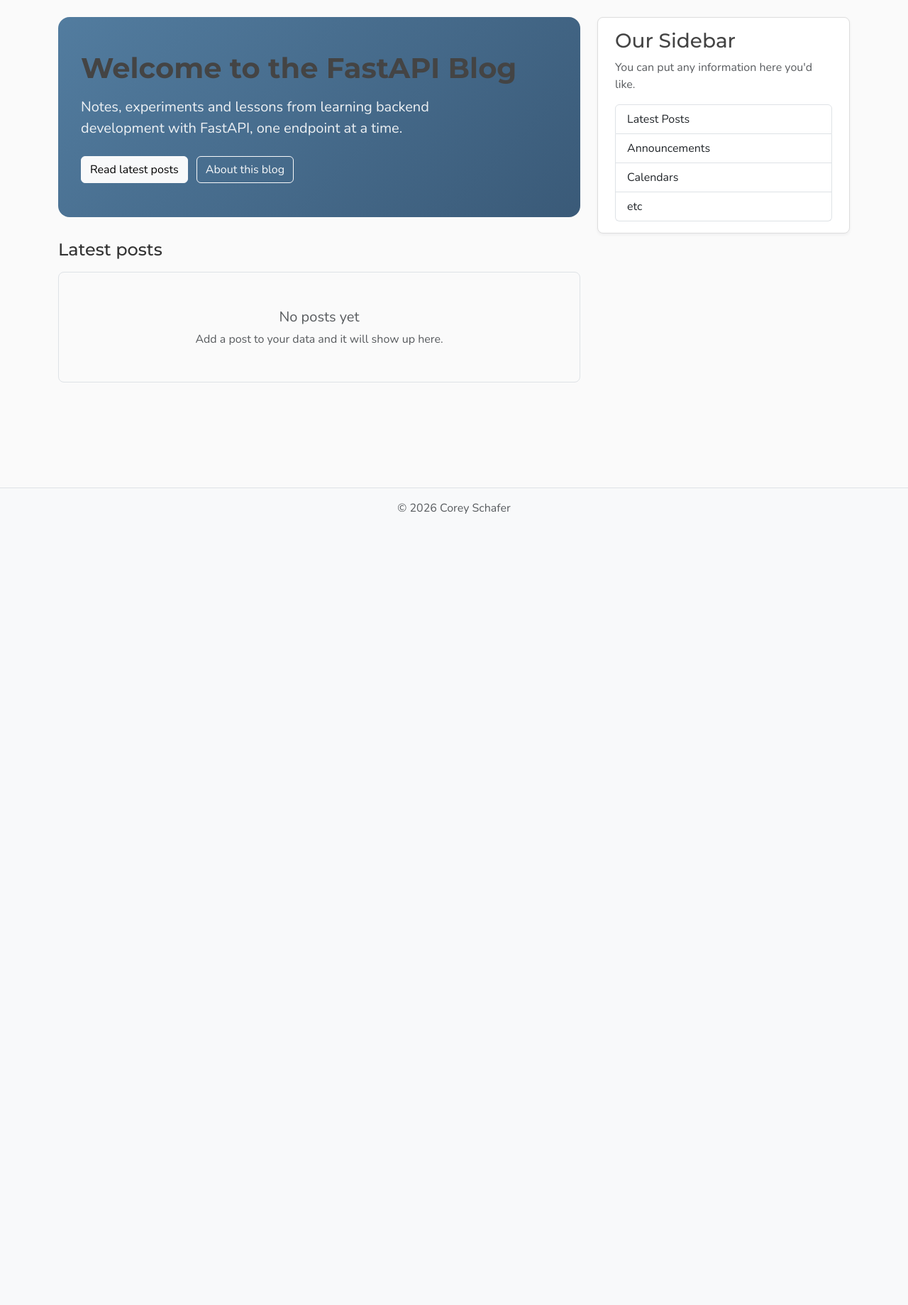
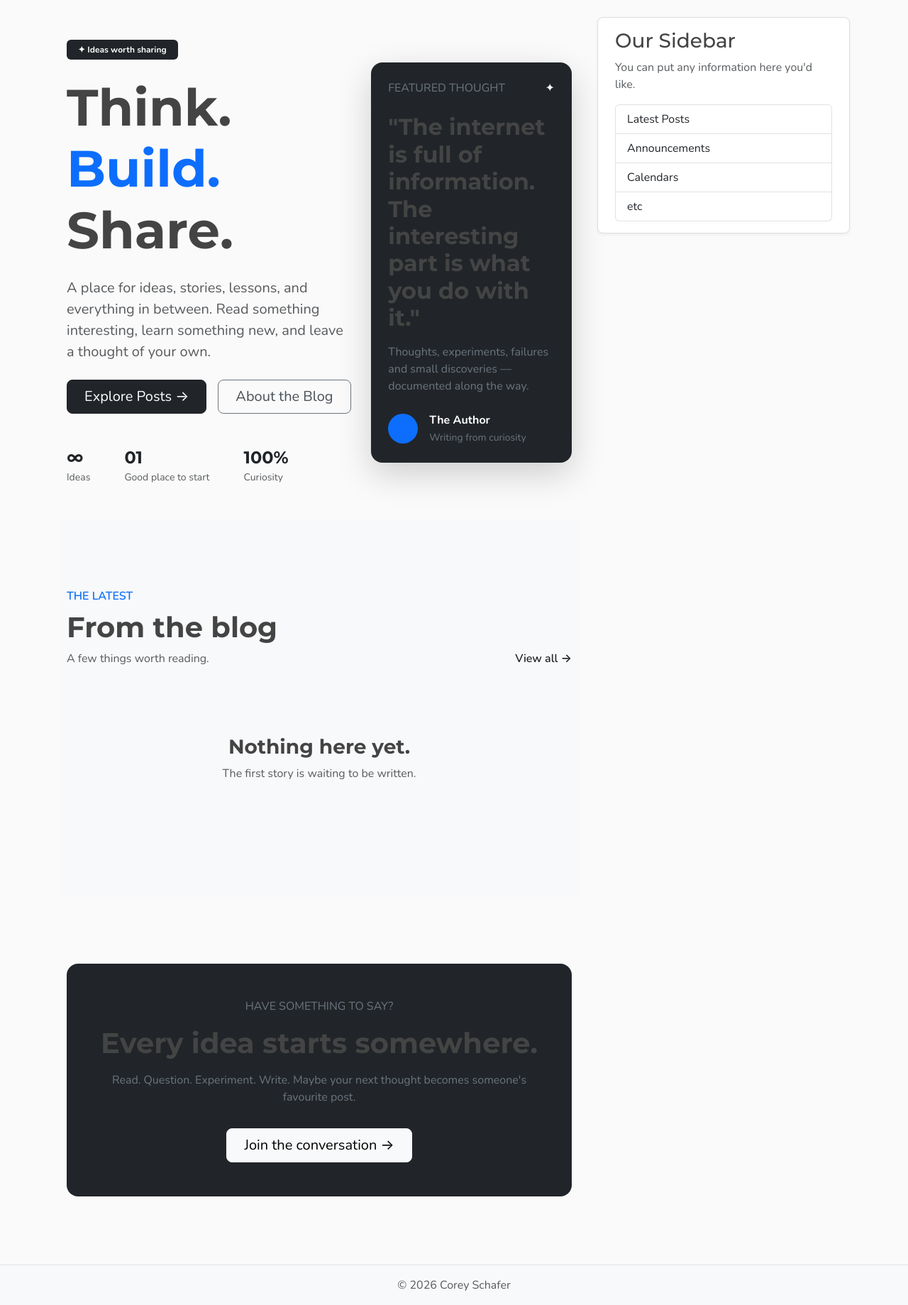
Before and after one commit to raghavendra-lucifer-118/FastAPI-app, a FastAPI app: page / in a window 1280 px wide. Shown: the part 56-1895 px from the top of the page at 71% size. Before the commit the page ends 780 px from the top, so only its background shows below. Run offline with FastAPI, Linux system fonts and the light colour scheme.

Commit message:
Jinja2 Templates and works on it

```diff
--- a/src/fastapi_app/templates/home.html
+++ b/src/fastapi_app/templates/home.html
@@ -1,75 +1,367 @@
 {% extends "layout.html" %}
 
 {% block content %}
-<style>
-  /* Page-specific styles (uses Bootstrap variables, so dark mode works automatically) */
-  .hero {
-    background: linear-gradient(135deg, #527c9f 0%, #3a5a78 100%);
-    color: #fff;
-    border-radius: 1rem;
-    padding: 3rem 2rem;
-    margin-bottom: 2rem;
-  }
-  .hero h1 { font-family: 'Montserrat', sans-serif; font-weight: 700; }
-  .hero p  { font-family: 'Nunito', sans-serif; opacity: .9; max-width: 34rem; }
 
-  .post-card {
-    border: 1px solid var(--bs-border-color);
-    border-left: 4px solid #527c9f;
-    border-radius: .75rem;
-    background: var(--bs-body-bg);
-    transition: box-shadow .2s ease, transform .2s ease;
-  }
-  .post-card:hover {
-    box-shadow: 0 .5rem 1.25rem rgba(0, 0, 0, .12);
-    transform: translateY(-2px);
-  }
-  .avatar {
-    width: 40px; height: 40px;
-    border-radius: 50%;
-    background: #527c9f; color: #fff;
-    display: inline-flex; align-items: center; justify-content: center;
-    font-weight: 700;
-  }
-  .post-title { font-family: 'Montserrat', sans-serif; font-weight: 600; }
-  @media (prefers-reduced-motion: reduce) {
-    .post-card { transition: none; }
-    .post-card:hover { transform: none; }
-  }
-</style>
+<!-- =========================
+     HERO SECTION
+========================= -->
 
-<!-- Hero -->
-<section class="hero">
-  <h1 class="display-6 mb-3">Welcome to the FastAPI Blog</h1>
-  <p class="lead mb-4">
-    Notes, experiments and lessons from learning backend development with FastAPI,
-    one endpoint at a time.
+<section class="hero-section pt-3 pb-4">
+
+    <div class="container pt-3 pb-4">
+
+        <div class="row align-items-center">
+
+            <!-- LEFT SIDE -->
+
+            <div class="col-lg-7">
+
+                <span class="badge bg-dark px-3 py-2 mb-4">
+                    ✦ Ideas worth sharing
+                </span>
+
+                <h1 class="display-2 fw-bold mb-4">
+                    Think.
+                    <span class="text-primary">Build.</span>
+                    Share.
+                </h1>
+
+                <p class="lead text-muted mb-4"
+                   style="max-width: 650px;">
+
+                    A place for ideas, stories, lessons, and everything
+                    in between. Read something interesting, learn something
+                    new, and leave a thought of your own.
+
                 </p>
-  <a href="{{ url_for("get_all_posts")}}" class="btn btn-light me-2">Read latest posts</a>
-  <a href="{{ url_for('about_app') }}" class="btn btn-outline-light">About this blog</a>
+
+
+                <!-- BUTTONS -->
+
+                <div class="d-flex gap-3 flex-wrap">
+
+                    <a href="{{ url_for('get_all_posts') }}"
+                       class="btn btn-dark btn-lg px-4">
+
+                        Explore Posts →
+
+                    </a>
+
+
+                    <a href="{{ url_for('about_app') }}"
+                       class="btn btn-outline-secondary btn-lg px-4">
+
+                        About the Blog
+
+                    </a>
+
+                </div>
+
+
+                <!-- SMALL STATS -->
+
+                <div class="mt-5 d-flex gap-5 text-muted">
+
+                    <div>
+
+                        <h4 class="fw-bold text-dark mb-0">
+                            ∞
+                        </h4>
+
+                        <small>
+                            Ideas
+                        </small>
+
+                    </div>
+
+
+                    <div>
+
+                        <h4 class="fw-bold text-dark mb-0">
+                            01
+                        </h4>
+
+                        <small>
+                            Good place to start
+                        </small>
+
+                    </div>
+
+
+                    <div>
+
+                        <h4 class="fw-bold text-dark mb-0">
+                            100%
+                        </h4>
+
+                        <small>
+                            Curiosity
+                        </small>
+
+                    </div>
+
+                </div>
+
+            </div>
+
+
+            <!-- RIGHT FEATURED CARD -->
+
+            <div class="col-lg-5 mt-4 mt-lg-0">
+
+                <div class="p-4 rounded-4 shadow-lg bg-dark text-white">
+
+                    <div class="d-flex
+                                justify-content-between
+                                align-items-center
+                                mb-4">
+
+                        <span class="text-secondary">
+                            FEATURED THOUGHT
+                        </span>
+
+                        <span>
+                            ✦
+                        </span>
+
+                    </div>
+
+
+                    <h2 class="fw-bold mb-3">
+
+                        "The internet is full of information.
+                        The interesting part is what you do with it."
+
+                    </h2>
+
+
+                    <p class="text-secondary mb-4">
+
+                        Thoughts, experiments, failures and small discoveries —
+                        documented along the way.
+
+                    </p>
+
+
+                    <div class="d-flex align-items-center gap-3">
+
+                        <div class="rounded-circle bg-primary"
+                             style="width:42px;height:42px;">
+                        </div>
+
+
+                        <div>
+
+                            <strong>
+                                The Author
+                            </strong>
+
+                            <br>
+
+                            <small class="text-secondary">
+                                Writing from curiosity
+                            </small>
+
+                        </div>
+
+                    </div>
+
+                </div>
+
+            </div>
+
+        </div>
+
+    </div>
+
 </section>
 
-<!-- Posts -->
-<h2 id="latest" class="h4 mb-3">Latest posts</h2>
 
-{% if posts %}
+<!-- =========================
+     LATEST POSTS
+========================= -->
+
+<section id="posts" class="py-5 bg-light">
+
+    <div class="container py-5">
+
+        <div class="d-flex
+                    justify-content-between
+                    align-items-end
+                    mb-5">
+
+            <div>
+
+                <span class="text-primary fw-semibold">
+                    THE LATEST
+                </span>
+
+
+                <h2 class="display-6 fw-bold mt-2">
+                    From the blog
+                </h2>
+
+
+                <p class="text-muted mb-0">
+                    A few things worth reading.
+                </p>
+
+            </div>
+
+
+            <a href="{{ url_for('get_all_posts') }}"
+               class="text-dark
+                      text-decoration-none
+                      fw-semibold
+                      d-none d-md-block">
+
+                View all →
+
+            </a>
+
+        </div>
+
+
+        <!-- POST CARDS -->
+
+        <div class="row g-4">
+
             {% for post in posts %}
-    <article class="post-card p-4 mb-3">
-      <div class="d-flex align-items-center mb-3">
-        <span class="avatar me-3">{{ post.author[0] | upper }}</span>
-        <div>
-          <div class="fw-semibold">{{ post.author }}</div>
-          <small class="text-body-secondary">{{ post.date_posted }}</small>
+
+            <div class="col-md-6 col-lg-4">
+
+                <article class="card
+                                border-0
+                                shadow-sm
+                                rounded-4
+                                h-100
+                                overflow-hidden">
+
+
+                    <!-- POST HEADER -->
+
+                    <div class="bg-dark
+                                text-white
+                                p-4"
+                         style="height: 170px;">
+
+                        <small class="text-secondary">
+
+                            {{ post.date_posted.strftime('%B %d, %Y') }}
+
+                        </small>
+
+
+                        <h3 class="fw-bold mt-4">
+
+                            {{ post.title }}
+
+                        </h3>
+
                     </div>
+
+
+                    <!-- POST CONTENT -->
+
+                    <div class="card-body p-4">
+
+                        <p class="text-muted">
+
+                            {{ post.content[:150] }}...
+
+                        </p>
+
+
+                        <a href="/post/{{ post.id }}"
+                           class="text-dark
+                                  fw-semibold
+                                  text-decoration-none">
+
+                            Read article →
+
+                        </a>
+
                     </div>
-      <h3 class="h5 post-title">{{ post.title }}</h3>
-      <p class="mb-0 text-body-secondary">{{ post.content }}</p>
+
                 </article>
+
+            </div>
+
+
+            {% else %}
+
+            <!-- EMPTY STATE -->
+
+            <div class="col-12">
+
+                <div class="text-center py-5">
+
+                    <h3 class="fw-bold">
+                        Nothing here yet.
+                    </h3>
+
+                    <p class="text-muted">
+                        The first story is waiting to be written.
+                    </p>
+
+                </div>
+
+            </div>
+
             {% endfor %}
-{% else %}
-  <div class="text-center py-5 border rounded-3 text-body-secondary">
-    <p class="fs-5 mb-1">No posts yet</p>
-    <p class="mb-0">Add a post to your data and it will show up here.</p>
+
         </div>
-{% endif %}
-{% endblock content %}
+
+    </div>
+
+</section>
+
+
+<!-- =========================
+     FINAL CTA
+========================= -->
+
+<section class="py-5">
+
+    <div class="container py-5">
+
+        <div class="bg-dark
+                    text-white
+                    rounded-4
+                    p-5
+                    text-center">
+
+
+            <span class="text-secondary">
+                HAVE SOMETHING TO SAY?
+            </span>
+
+
+            <h2 class="display-6 fw-bold mt-3">
+                Every idea starts somewhere.
+            </h2>
+
+
+            <p class="text-secondary mx-auto mt-3"
+               style="max-width: 600px;">
+
+                Read. Question. Experiment. Write.
+                Maybe your next thought becomes someone's favourite post.
+
+            </p>
+
+
+            <a href="/register"
+               class="btn btn-light btn-lg px-4 mt-3">
+
+                Join the conversation →
+
+            </a>
+
+        </div>
+
+    </div>
+
+</section>
+
+{% endblock %}
```
Lines whose indentation alone changed are shown as unchanged.
